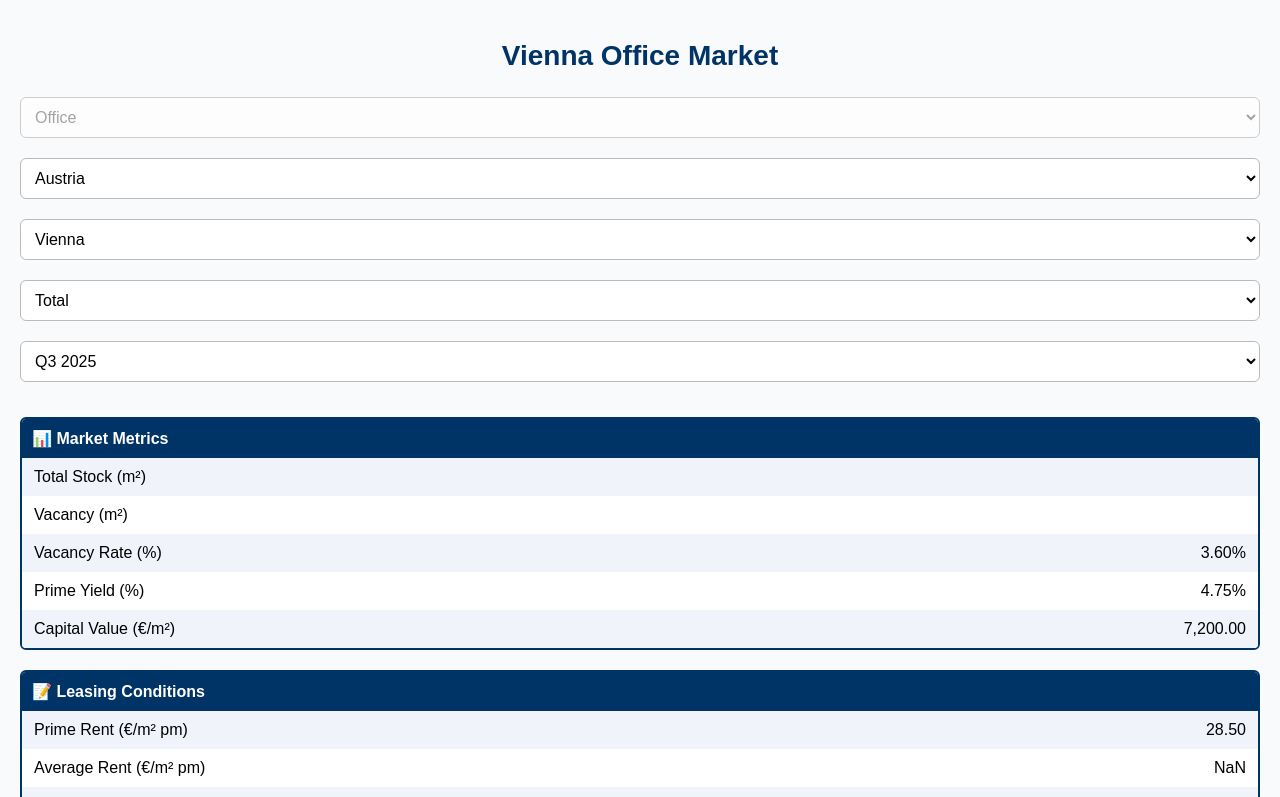
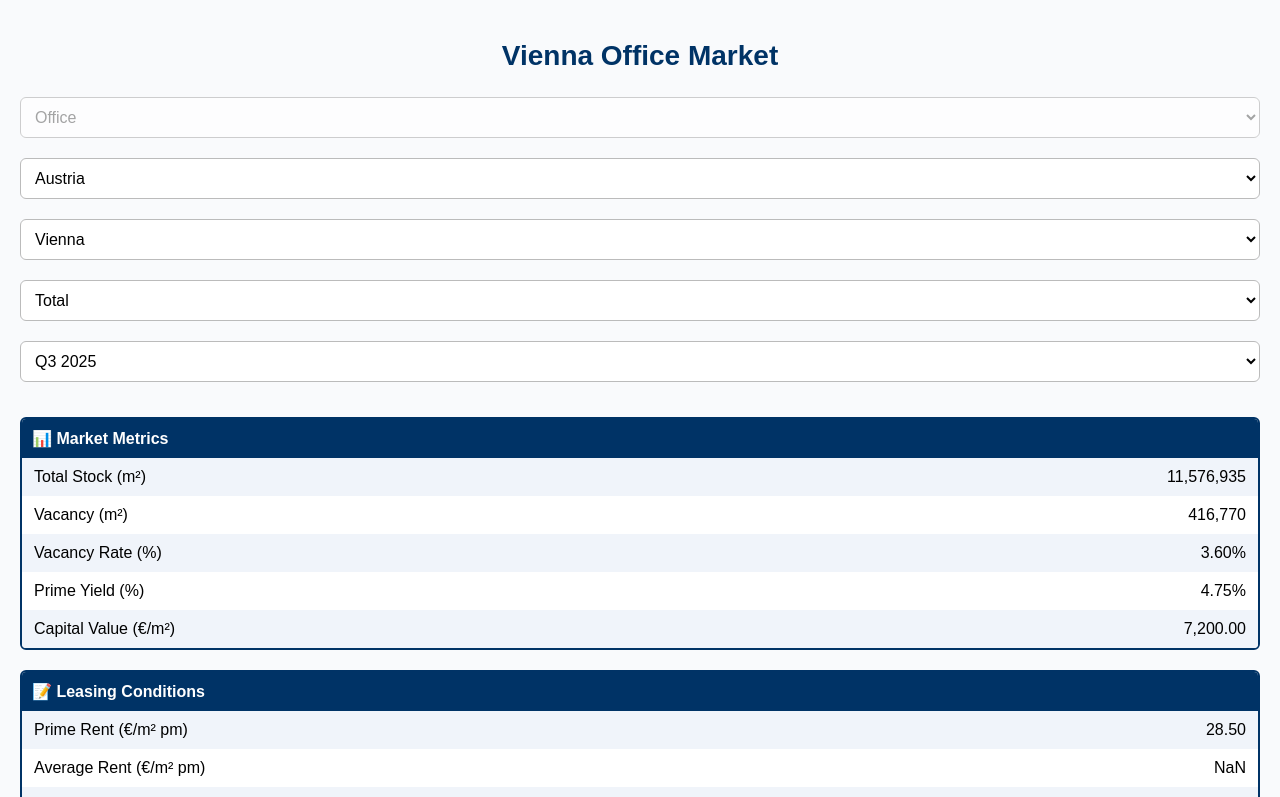
Before and after one commit to Musicandy13/cbre-market-data-explorer, a React (Vite) app: page / in a window 1280 px wide. Shown: the top 797 px of the page. Built offline with nearby package versions, Linux system fonts and the light colour scheme.

Commit message:
Update DataExplorer.jsx

```diff
--- a/src/DataExplorer.jsx
+++ b/src/DataExplorer.jsx
@@ -16,23 +16,9 @@ import "./App.css";
 function fmtNumber(n) {
   if (n === null || n === undefined || n === "" || Number.isNaN(n)) return "–";
   const v = Number(n);
-  function fmtNumber(n) {
-  if (n === null || n === undefined || n === "" || Number.isNaN(n)) return "–";
-  const v = Number(n);
-  if (Math.abs(v) >= 1000) {
-    // e.g. 4,523 or 12,000 → no decimals
-    return v.toLocaleString(undefined, {
-      minimumFractionDigits: 0,
-      maximumFractionDigits: 0,
-    });
-  }
-  // e.g. 14.5 → 14.50 ; 7 → 7.00
-  return v.toLocaleString(undefined, {
-    minimumFractionDigits: 2,
-    maximumFractionDigits: 2,
-  });
-}
-
+  if (Math.abs(v) >= 1000)
+    return v.toLocaleString(undefined, { maximumFractionDigits: 0 });
+  return v.toLocaleString(undefined, { maximumFractionDigits: 2 });
 }
 
 function fmtMoney(n) {
```
